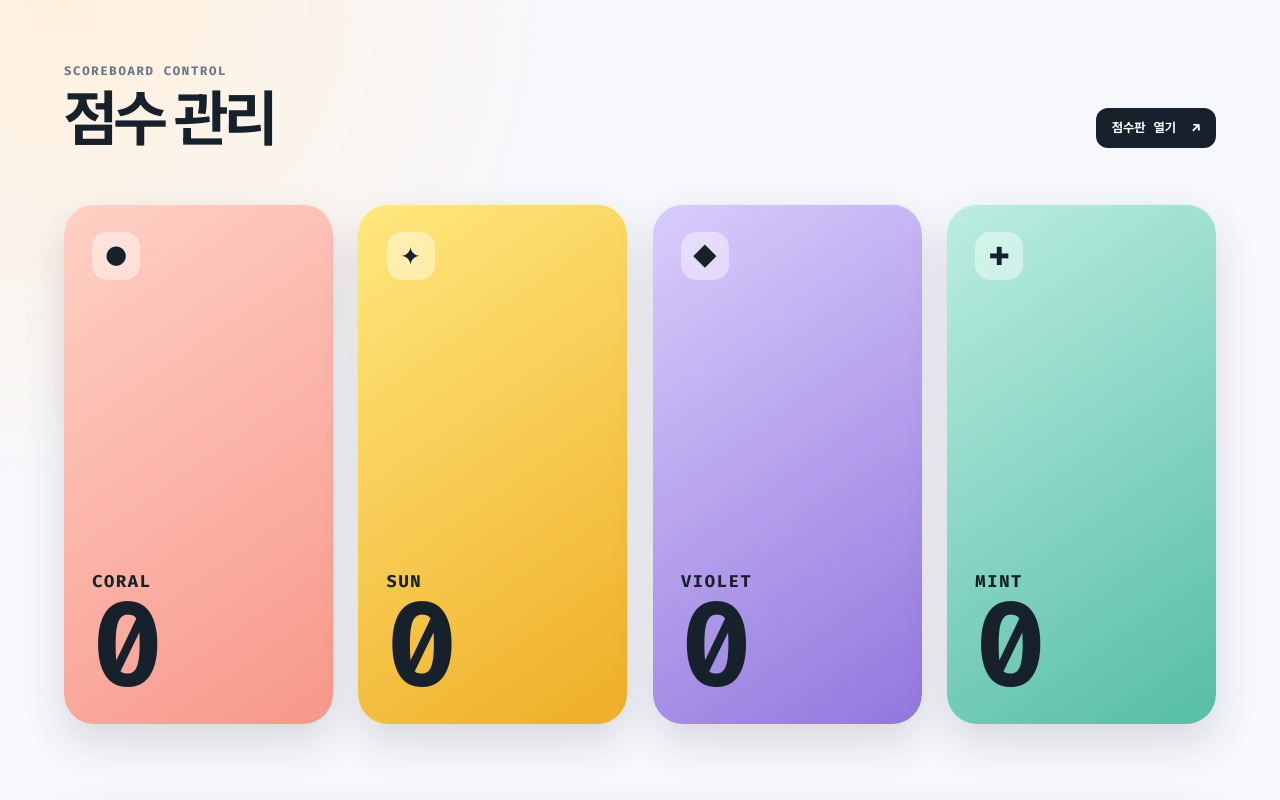
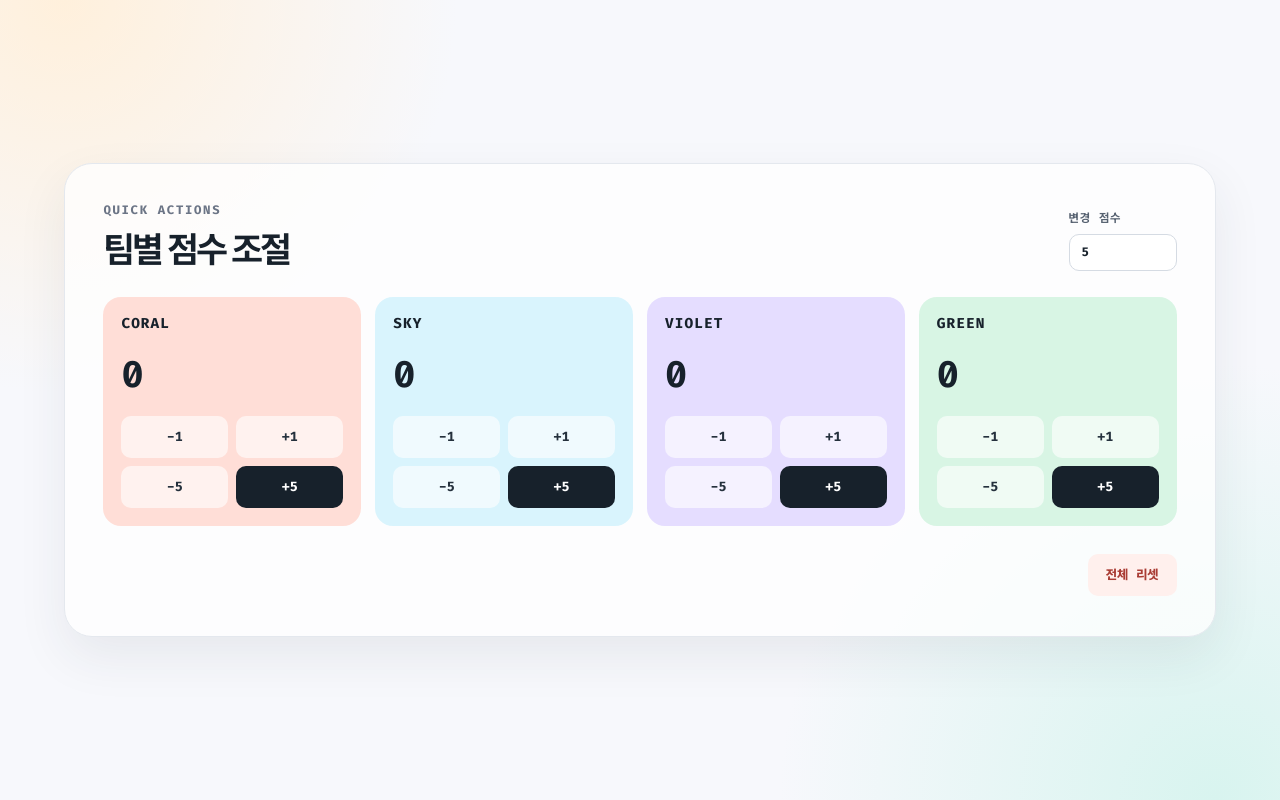
Before and after one commit to hojunYang/blog, a SvelteKit app: page /score/admin in a window 1280 px wide. Shown: the top 800 px of the page. Built offline with nearby package versions, Linux system fonts and the light colour scheme; no server answers; the database is empty.

Commit message:
fix: 점수판 관련 색상과 DB 로직 제거 state로 관리

```diff
--- a/src/routes/score/+page.svelte
+++ b/src/routes/score/+page.svelte
@@ -5,7 +5,6 @@
 
 	let { data }: { data: PageData } = $props();
 	let scores = $state(data.scores);
-	let online = $state(true);
 
 	onMount(() => {
 		const refresh = async () => {
@@ -13,8 +12,7 @@
 				const response = await fetch('/score/api', { cache: 'no-store' });
 				if (!response.ok) throw new Error();
 				scores = await response.json();
-				online = true;
-			} catch { online = false; }
+			} catch { /* Keep the last displayed score if a refresh fails. */ }
 		};
 		refresh();
 		const timer = window.setInterval(refresh, 3000);
@@ -24,17 +22,8 @@
 
 <svelte:head><title>Scoreboard</title></svelte:head>
 
-<section class="score-page">
-	<header>
-		<div><p class="eyebrow">LIVE SCOREBOARD</p><h1>오늘의 점수</h1></div>
-		<div class:offline={!online} class="status"><span></span>{online ? 'LIVE' : 'RECONNECTING'}</div>
-	</header>
-	<Scoreboard {scores} />
-</section>
+<section class="score-page"><Scoreboard {scores} /></section>
 
 <style>
-	.score-page { min-height: 100vh; padding: clamp(26px, 5vw, 72px); background: radial-gradient(circle at 10% 0%, #fff0dc, transparent 32%), radial-gradient(circle at 100% 100%, #d8f4ef, transparent 35%), #f7f8fc; }
-	header { width: min(1420px, 100%); margin: 0 auto clamp(28px, 5vw, 68px); display: flex; align-items: end; justify-content: space-between; gap: 20px; }
-	.eyebrow { margin: 0 0 12px; color: #6c7586; font: 700 12px var(--font-mono); letter-spacing: .14em; } h1 { margin: 0; color: #17212b; font-size: clamp(34px, 5vw, 70px); letter-spacing: -.07em; line-height: .95; } .status { display: flex; align-items: center; gap: 8px; color: #197760; font: 700 12px var(--font-mono); letter-spacing: .08em; } .status span { height: 9px; width: 9px; border-radius: 50%; background: currentColor; box-shadow: 0 0 0 6px rgb(25 119 96 / 12%); } .status.offline { color: #b25e35; }
-	@media (max-width: 520px) { header { align-items: start; flex-direction: column; } }
+	.score-page { min-height: 100vh; padding: clamp(26px, 5vw, 72px); display: grid; place-items: center; background: #fff; }
 </style>
--- a/src/routes/score/Scoreboard.svelte
+++ b/src/routes/score/Scoreboard.svelte
@@ -3,27 +3,25 @@
 
 	let { scores }: { scores: ScoreboardData } = $props();
 	const teams = [
-		{ id: 'coral', name: 'CORAL', color: 'coral', symbol: '●' },
-		{ id: 'sun', name: 'SUN', color: 'sun', symbol: '✦' },
-		{ id: 'violet', name: 'VIOLET', color: 'violet', symbol: '◆' },
-		{ id: 'mint', name: 'MINT', color: 'mint', symbol: '✚' }
+		{ id: 'coral', color: 'coral' },
+		{ id: 'sky', color: 'sky' },
+		{ id: 'violet', color: 'violet' },
+		{ id: 'green', color: 'green' }
 	] as const;
 </script>
 
 <div class="score-grid" aria-label="현재 점수">
 	{#each teams as team, index}
 		<article class="score-card {team.color}" style:--card-index={index}>
-			<div class="team-mark" aria-hidden="true">{team.symbol}</div>
-			<p>{team.name}</p>
-			<strong class:negative={scores[team.id] < 0}>{scores[team.id] > 0 ? '+' : ''}{scores[team.id]}</strong>
+			<strong>{scores[team.id]}</strong>
 		</article>
 	{/each}
 </div>
 
 <style>
 	.score-grid { display: grid; grid-template-columns: repeat(4, minmax(0, 1fr)); gap: clamp(12px, 2vw, 28px); width: min(1420px, 100%); }
-	.score-card { min-height: clamp(290px, 43vw, 520px); padding: clamp(22px, 2.2vw, 38px); border-radius: 30px; display: flex; flex-direction: column; justify-content: space-between; color: #17212b; box-shadow: 0 18px 42px rgb(24 31 45 / 14%), inset 0 1px rgb(255 255 255 / 65%); animation: rise .65s calc(var(--card-index) * 90ms) both cubic-bezier(.22,1,.36,1); }
-	.coral { background: linear-gradient(145deg, #ffd1c6, #f7988a); }.sun { background: linear-gradient(145deg, #ffe87e, #efae26); }.violet { background: linear-gradient(145deg, #d9cdfc, #9177dd); }.mint { background: linear-gradient(145deg, #bceee0, #55bda7); }
-	.team-mark { height: 48px; width: 48px; display: grid; place-items: center; border-radius: 15px; background: rgb(255 255 255 / 42%); font-size: 25px; } p { margin: auto 0 12px; font-family: var(--font-mono); letter-spacing: .1em; font-size: clamp(13px, 1.3vw, 18px); font-weight: 700; } strong { font-family: var(--font-mono); font-size: clamp(68px, 9vw, 146px); letter-spacing: -.09em; line-height: .8; font-variant-numeric: tabular-nums; } strong.negative { color: #7d2442; }
+	.score-card { min-height: clamp(290px, 43vw, 520px); padding: clamp(22px, 2.2vw, 38px); border-radius: 30px; display: flex; flex-direction: column; align-items: center; justify-content: center; color: #fff; box-shadow: 0 18px 42px rgb(24 31 45 / 14%); animation: rise .65s calc(var(--card-index) * 90ms) both cubic-bezier(.22,1,.36,1); }
+	.coral { background: #f5a293; }.sky { background: #56ccf2; }.violet { background: #9f87dd; }.green { background: #6fcf97; }
+	strong { font-family: var(--font-sans); font-size: clamp(88px, 12vw, 184px); letter-spacing: -.1em; line-height: 1; font-weight: 800; text-align: center; font-variant-numeric: tabular-nums; transform: translateX(-10px); }
 	@keyframes rise { from { opacity: 0; transform: translateY(24px); } to { opacity: 1; transform: translateY(0); } } @media (max-width: 760px) { .score-grid { grid-template-columns: repeat(2, minmax(0, 1fr)); } .score-card { min-height: 250px; border-radius: 22px; } } @media (max-width: 420px) { .score-grid { gap: 10px; } .score-card { min-height: 205px; padding: 18px; } } @media (prefers-reduced-motion: reduce) { .score-card { animation: none; } }
 </style>
--- a/src/routes/score/admin/+page.svelte
+++ b/src/routes/score/admin/+page.svelte
@@ -1,5 +1,4 @@
 <script lang="ts">
-	import Scoreboard from '../Scoreboard.svelte';
 	import type { PageData } from './$types';
 
 	let { data }: { data: PageData } = $props();
@@ -10,9 +9,9 @@
 
 	const teams = [
 		{ id: 'coral', name: 'CORAL', color: 'coral' },
-		{ id: 'sun', name: 'SUN', color: 'sun' },
+		{ id: 'sky', name: 'SKY', color: 'sky' },
 		{ id: 'violet', name: 'VIOLET', color: 'violet' },
-		{ id: 'mint', name: 'MINT', color: 'mint' }
+		{ id: 'green', name: 'GREEN', color: 'green' }
 	] as const;
 
 	async function update(teamId: string, amount: number) {
@@ -51,13 +50,6 @@
 <svelte:head><title>Scoreboard Admin</title></svelte:head>
 
 <section class="admin-page">
-	<header>
-		<div><p class="eyebrow">SCOREBOARD CONTROL</p><h1>점수 관리</h1></div>
-		<a href="/score" target="_blank" rel="noreferrer">점수판 열기 <span>↗</span></a>
-	</header>
-
-	<Scoreboard {scores} />
-
 	<section class="controls" aria-label="점수 조절">
 		<div class="control-heading">
 			<div><p class="eyebrow">QUICK ACTIONS</p><h2>팀별 점수 조절</h2></div>
@@ -82,9 +74,8 @@
 </section>
 
 <style>
-	.admin-page { min-height: 100vh; padding: clamp(26px, 5vw, 72px); background: radial-gradient(circle at 5% 0%, #fff0dc, transparent 27%), radial-gradient(circle at 95% 100%, #d8f4ef, transparent 30%), #f7f8fc; }
-	header, .controls { width: min(1420px, 100%); margin-inline: auto; } header { margin-bottom: clamp(28px, 5vw, 56px); display: flex; align-items: end; justify-content: space-between; gap: 20px; } .eyebrow { margin: 0 0 10px; color: #6c7586; font: 700 12px var(--font-mono); letter-spacing: .14em; } h1, h2 { margin: 0; color: #17212b; letter-spacing: -.06em; } h1 { font-size: clamp(34px, 5vw, 62px); line-height: .95; } h2 { font-size: clamp(24px, 3vw, 36px); } header a { padding: 12px 16px; border-radius: 12px; background: #17212b; color: white; font: 700 13px var(--font-mono); text-decoration: none; } header a span { margin-left: 8px; }
-	.controls { margin-top: clamp(36px, 6vw, 82px); padding: clamp(22px, 3vw, 42px); border: 1px solid #e4e8ee; border-radius: 28px; background: rgb(255 255 255 / 76%); box-shadow: 0 20px 50px rgb(44 51 70 / 8%); } .control-heading { display: flex; align-items: end; justify-content: space-between; gap: 20px; margin-bottom: 26px; } label { color: #566170; font: 700 12px var(--font-mono); letter-spacing: .06em; } input { display: block; width: 108px; margin-top: 8px; padding: 10px 12px; border: 1px solid #d5dbe3; border-radius: 10px; background: white; color: #17212b; font-weight: 700; }
-	.team-controls { display: grid; grid-template-columns: repeat(4, minmax(0, 1fr)); gap: 14px; } .team-control { padding: 18px; border-radius: 18px; color: #17212b; } .team-control.coral { background: #ffded7; } .team-control.sun { background: #ffedab; } .team-control.violet { background: #e5ddff; } .team-control.mint { background: #d1f4e9; } .team-control > strong { display: block; font: 800 14px var(--font-mono); letter-spacing: .08em; } .team-control > span { display: block; margin: 22px 0 18px; font: 800 36px var(--font-mono); letter-spacing: -.08em; font-variant-numeric: tabular-nums; } .buttons { display: grid; grid-template-columns: 1fr 1fr; gap: 8px; } .buttons button, .reset { min-height: 42px; border: 0; border-radius: 10px; background: rgb(255 255 255 / 62%); color: #25313d; font: 800 13px var(--font-mono); cursor: pointer; } .buttons button.primary { background: #17212b; color: white; } button:disabled { cursor: wait; opacity: .48; } .admin-footer { display: flex; min-height: 46px; justify-content: space-between; align-items: center; gap: 16px; margin-top: 26px; } .admin-footer p { margin: 0; color: #5b6674; font-size: 14px; } .reset { padding-inline: 18px; background: #fff0ed; color: #aa3d35; }
-	@media (max-width: 900px) { .team-controls { grid-template-columns: repeat(2, minmax(0, 1fr)); } } @media (max-width: 520px) { header, .control-heading { align-items: start; flex-direction: column; } .team-controls { grid-template-columns: 1fr; } .admin-footer { align-items: stretch; flex-direction: column; } .reset { min-height: 46px; } }
+	.admin-page { min-height: 100vh; padding: clamp(26px, 5vw, 72px); display: grid; place-items: center; background: radial-gradient(circle at 5% 0%, #fff0dc, transparent 27%), radial-gradient(circle at 95% 100%, #d8f4ef, transparent 30%), #f7f8fc; }
+	.controls { width: min(1420px, 100%); padding: clamp(22px, 3vw, 42px); border: 1px solid #e4e8ee; border-radius: 28px; background: rgb(255 255 255 / 76%); box-shadow: 0 20px 50px rgb(44 51 70 / 8%); } .eyebrow { margin: 0 0 10px; color: #6c7586; font: 700 12px var(--font-mono); letter-spacing: .14em; } h2 { margin: 0; color: #17212b; letter-spacing: -.06em; font-size: clamp(24px, 3vw, 36px); } .control-heading { display: flex; align-items: end; justify-content: space-between; gap: 20px; margin-bottom: 26px; } label { color: #566170; font: 700 12px var(--font-mono); letter-spacing: .06em; } input { display: block; width: 108px; margin-top: 8px; padding: 10px 12px; border: 1px solid #d5dbe3; border-radius: 10px; background: white; color: #17212b; font-weight: 700; }
+	.team-controls { display: grid; grid-template-columns: repeat(4, minmax(0, 1fr)); gap: 14px; } .team-control { padding: 18px; border-radius: 18px; color: #17212b; } .team-control.coral { background: #ffded7; } .team-control.sky { background: #d9f4fd; } .team-control.violet { background: #e5ddff; } .team-control.green { background: #d8f5e4; } .team-control > strong { display: block; font: 800 14px var(--font-mono); letter-spacing: .08em; } .team-control > span { display: block; margin: 22px 0 18px; font: 800 36px var(--font-mono); letter-spacing: -.08em; font-variant-numeric: tabular-nums; } .buttons { display: grid; grid-template-columns: 1fr 1fr; gap: 8px; } .buttons button, .reset { min-height: 42px; border: 0; border-radius: 10px; background: rgb(255 255 255 / 62%); color: #25313d; font: 800 13px var(--font-mono); cursor: pointer; } .buttons button.primary { background: #17212b; color: white; } button:disabled { cursor: wait; opacity: .48; } .admin-footer { display: flex; min-height: 46px; justify-content: space-between; align-items: center; gap: 16px; margin-top: 26px; } .admin-footer p { margin: 0; color: #5b6674; font-size: 14px; } .reset { padding-inline: 18px; background: #fff0ed; color: #aa3d35; }
+	@media (max-width: 900px) { .team-controls { grid-template-columns: repeat(2, minmax(0, 1fr)); } } @media (max-width: 520px) { .control-heading { align-items: start; flex-direction: column; } .team-controls { grid-template-columns: 1fr; } .admin-footer { align-items: stretch; flex-direction: column; } .reset { min-height: 46px; } }
 </style>
--- a/src/routes/score/scoreboard.server.ts
+++ b/src/routes/score/scoreboard.server.ts
@@ -1,56 +1,27 @@
-import { getPool, withClient } from '$lib/server/db';
-
 export type Scoreboard = Record<string, number>;
 
 const INITIAL_SCORES: Scoreboard = {
 	coral: 0,
-	sun: 0,
+	sky: 0,
 	violet: 0,
-	mint: 0
+	green: 0
 };
 
-const schema = `
-	CREATE TABLE IF NOT EXISTS scoreboard_scores (
-		team_id TEXT PRIMARY KEY,
-		score INTEGER NOT NULL DEFAULT 0,
-		updated_at TIMESTAMPTZ NOT NULL DEFAULT NOW()
-	)
-`;
-
-async function ensureScoreboard(): Promise<void> {
-	await withClient(async (client) => {
-		await client.query(schema);
-		for (const [teamId, score] of Object.entries(INITIAL_SCORES)) {
-			await client.query(
-				'INSERT INTO scoreboard_scores (team_id, score) VALUES ($1, $2) ON CONFLICT (team_id) DO NOTHING',
-				[teamId, score]
-			);
-		}
-	});
-}
+// This module is evaluated once per SvelteKit server process, so the values are
+// shared by every visitor and survive page refreshes. They reset on a restart/deploy.
+let scores: Scoreboard = { ...INITIAL_SCORES };
 
 export async function getScores(): Promise<Scoreboard> {
-	if (!getPool()) throw new Error('DATABASE_URL is not configured');
-	await ensureScoreboard();
-	return withClient(async (client) => {
-		const result = await client.query<{ team_id: string; score: number }>('SELECT team_id, score FROM scoreboard_scores');
-		const scores = { ...INITIAL_SCORES };
-		for (const row of result.rows) if (row.team_id in scores) scores[row.team_id] = Number(row.score);
-		return scores;
-	});
+	return { ...scores };
 }
 
 export async function changeScore(teamId: string, amount: number): Promise<Scoreboard> {
 	if (!(teamId in INITIAL_SCORES) || !Number.isSafeInteger(amount) || amount === 0) throw new Error('Invalid score update');
-	if (!getPool()) throw new Error('DATABASE_URL is not configured');
-	await ensureScoreboard();
-	await withClient((client) => client.query('UPDATE scoreboard_scores SET score = score + $2, updated_at = NOW() WHERE team_id = $1', [teamId, amount]));
+	scores = { ...scores, [teamId]: scores[teamId] + amount };
 	return getScores();
 }
 
 export async function resetScores(): Promise<Scoreboard> {
-	if (!getPool()) throw new Error('DATABASE_URL is not configured');
-	await ensureScoreboard();
-	await withClient((client) => client.query('UPDATE scoreboard_scores SET score = 0, updated_at = NOW()'));
+	scores = { ...INITIAL_SCORES };
 	return getScores();
 }
```
Also changed, not shown: 1 other file (tests, documents, lock files or other folders).
